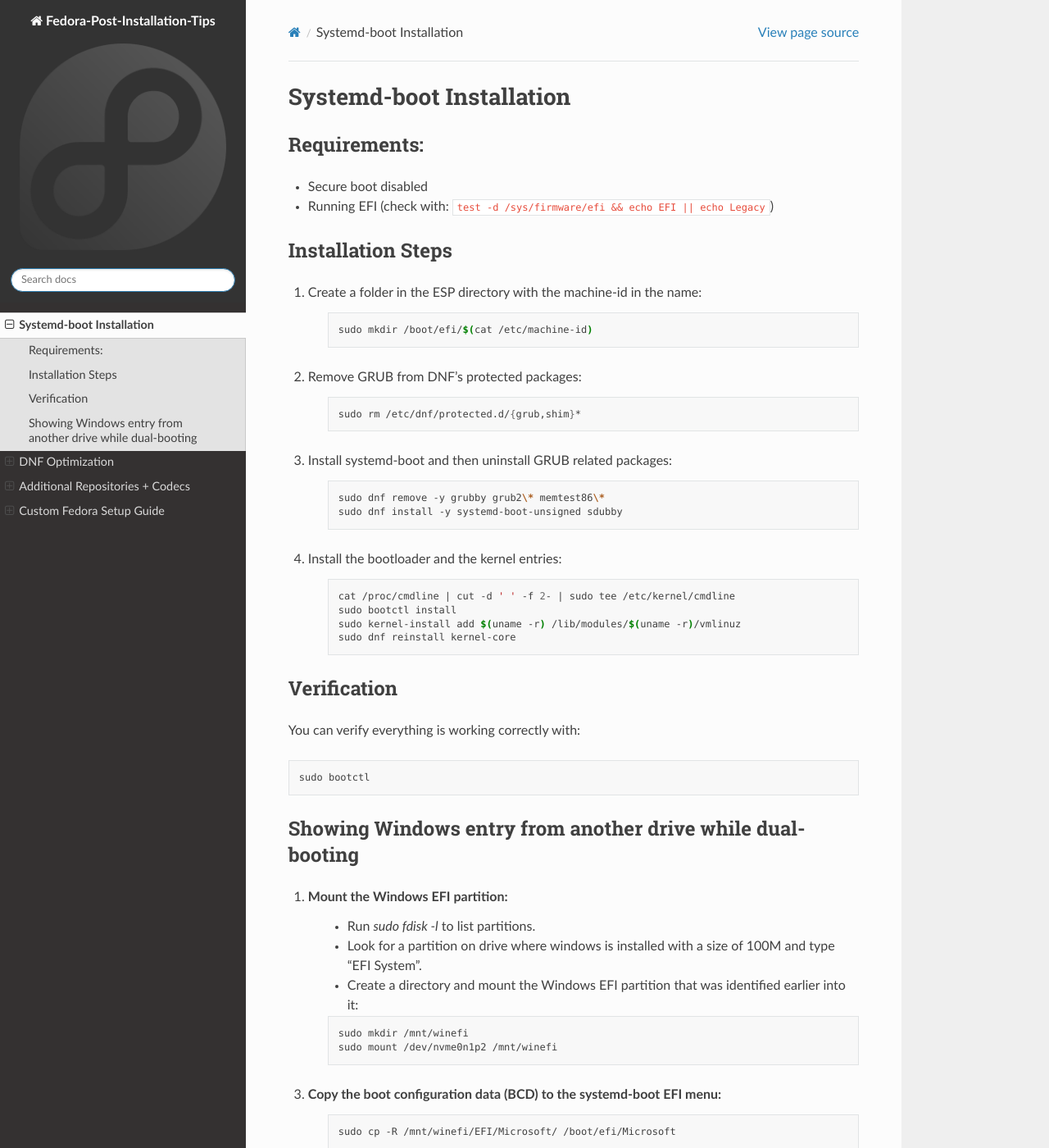
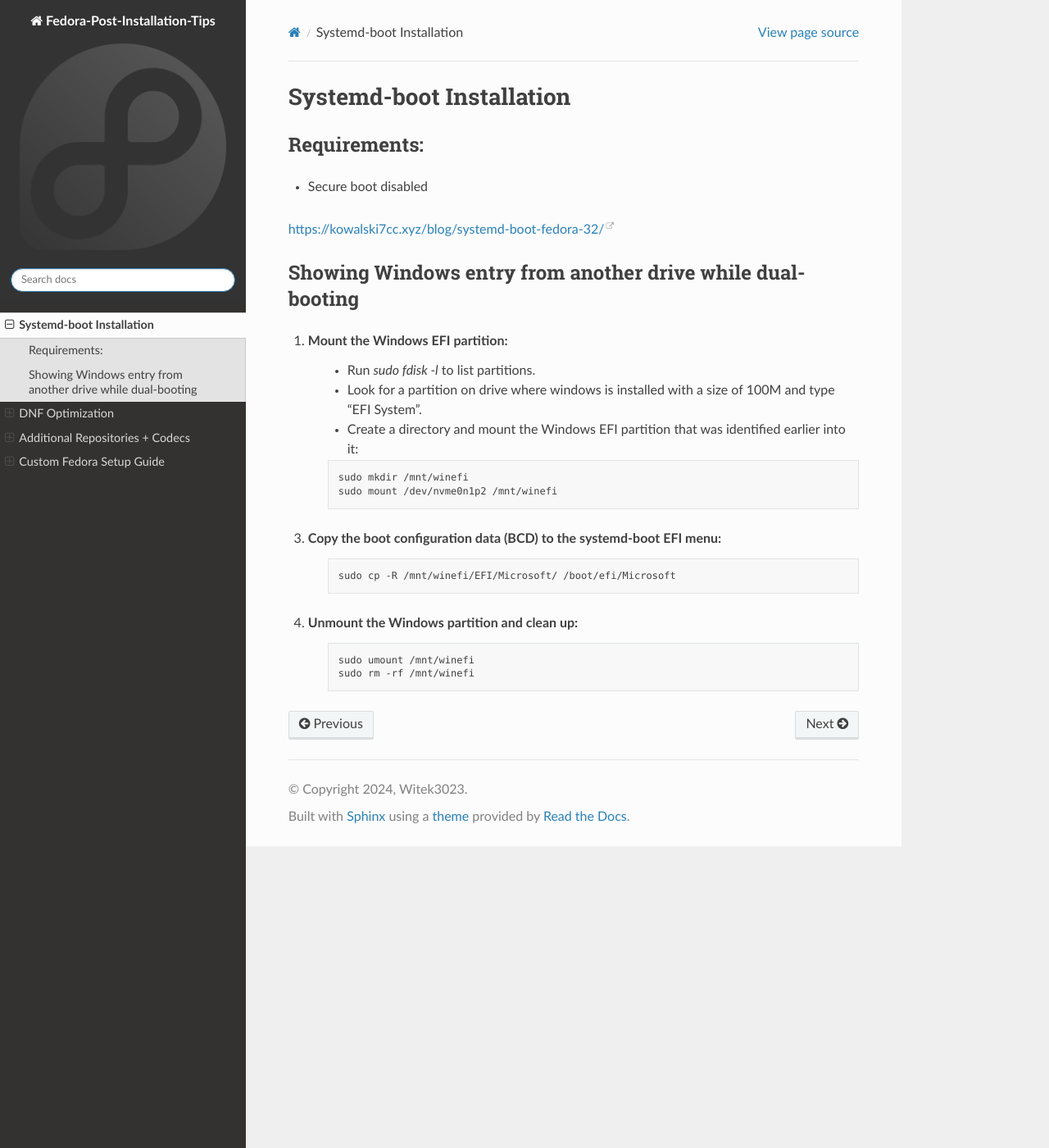
Before and after one commit to Witek3023/Fedora-Post-Installation-Tips, a Sphinx documentation site: the page built from docs/source/systemd-boot.rst, in a window 1280 px wide and 1400 px high. Shown: the whole window at 82% size. Built offline with Sphinx 7.4.7 and the Read the Docs theme 2.0.0, drawn with Linux system fonts in a browser that asks for light colours.

Commit message:
Update systemd-boot.rst

```diff
--- a/docs/source/systemd-boot.rst
+++ b/docs/source/systemd-boot.rst
@@ -5,47 +5,8 @@
 -------------
 
 - Secure boot disabled
-- Running EFI (check with: ``test -d /sys/firmware/efi && echo EFI || echo Legacy``)
 
-Installation Steps
-------------------
-
-1. Create a folder in the ESP directory with the machine-id in the name:
-
-    .. code-block:: shell
-
-        sudo mkdir /boot/efi/$(cat /etc/machine-id)
-
-2. Remove GRUB from DNF's protected packages:
-
-    .. code-block:: shell
-
-        sudo rm /etc/dnf/protected.d/{grub,shim}*
-
-3. Install systemd-boot and then uninstall GRUB related packages:
-
-    .. code-block:: shell
-
-        sudo dnf remove -y grubby grub2\* memtest86\*
-        sudo dnf install -y systemd-boot-unsigned sdubby
-
-4. Install the bootloader and the kernel entries:
-
-    .. code-block:: shell
-
-        cat /proc/cmdline | cut -d ' ' -f 2- | sudo tee /etc/kernel/cmdline
-        sudo bootctl install
-        sudo kernel-install add $(uname -r) /lib/modules/$(uname -r)/vmlinuz
-        sudo dnf reinstall kernel-core
-
-Verification
-------------
-
-You can verify everything is working correctly with:
-
-.. code-block:: shell
-
-    sudo bootctl
+https://kowalski7cc.xyz/blog/systemd-boot-fedora-32/
 
 Showing Windows entry from another drive while dual-booting
 -----------------------------------------------------------
```
